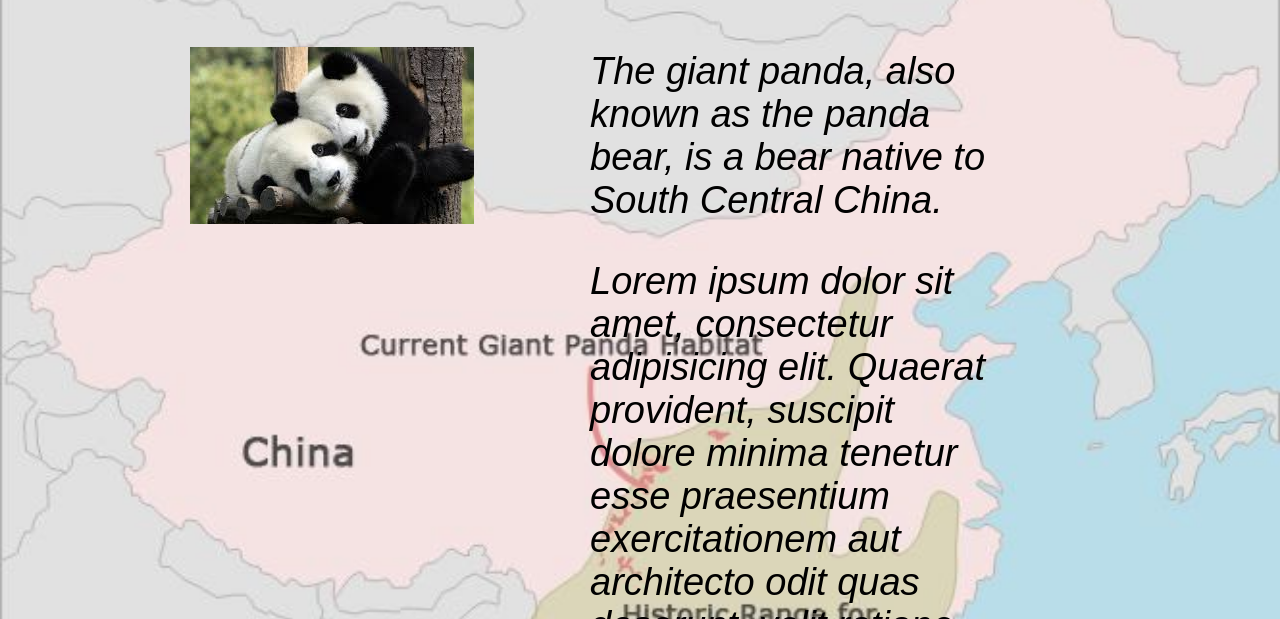
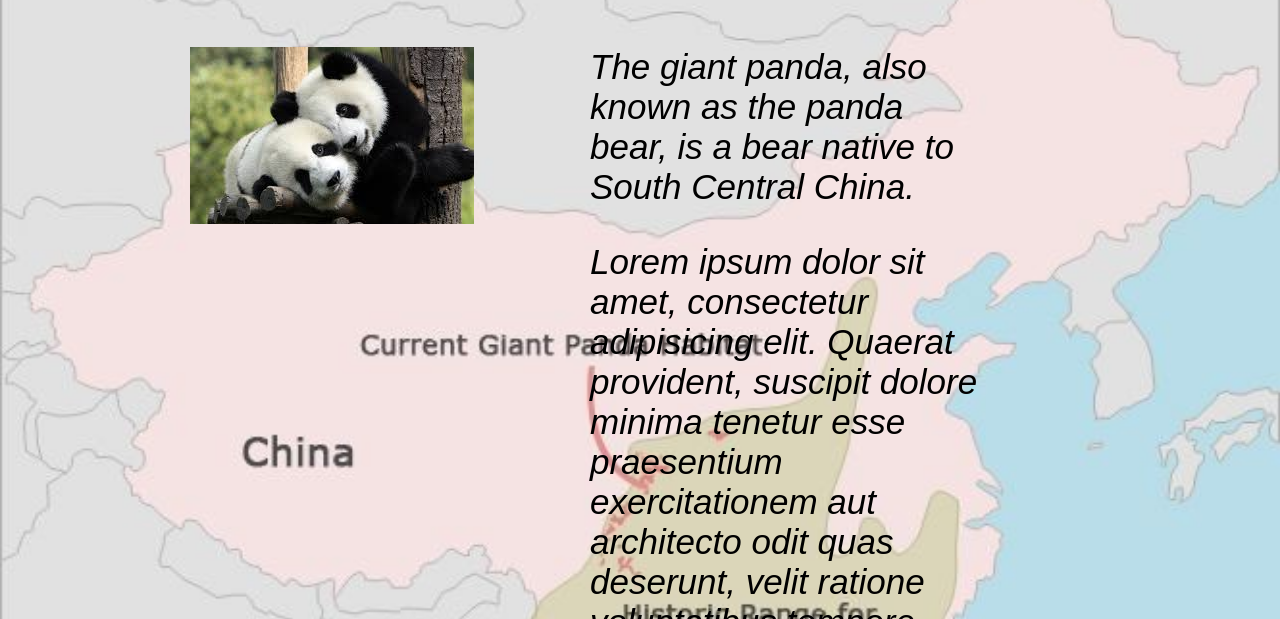
Before and after one commit to AshNick15/HTLM3, a plain HTML site: page index.html in a window 1280 px wide. Shown: the part 181-800 px from the top of the page. Drawn offline with Linux system fonts and the light colour scheme; a web font is replaced by a local one.

Commit message:
Update main.css

```diff
--- a/main.css
+++ b/main.css
@@ -2,7 +2,7 @@
 /* CSS Document */
 
 body{
-	background: url("images/panda map.jpg");
+	background: url("images/panda map2.jpg");
 	background-size: cover;
 
 }
@@ -60,7 +60,7 @@ nav li{
 	margin-top: 15px;
 	font-family: liebedoris, sans-serif;
 	font-style: italic;
-	font-size: 38px;
+	font-size: 35px;
 }
 footer{
 	text-align: center;
```
